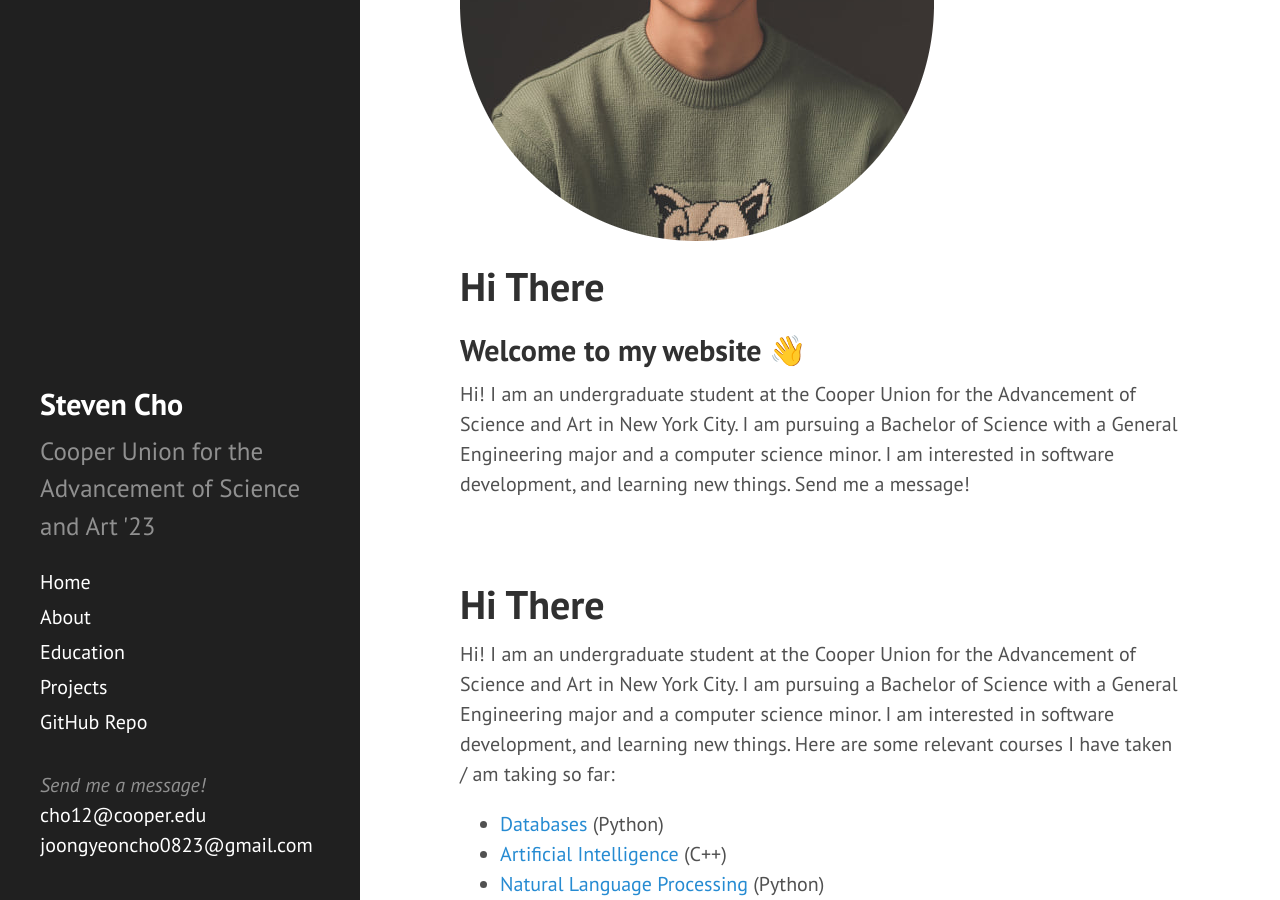
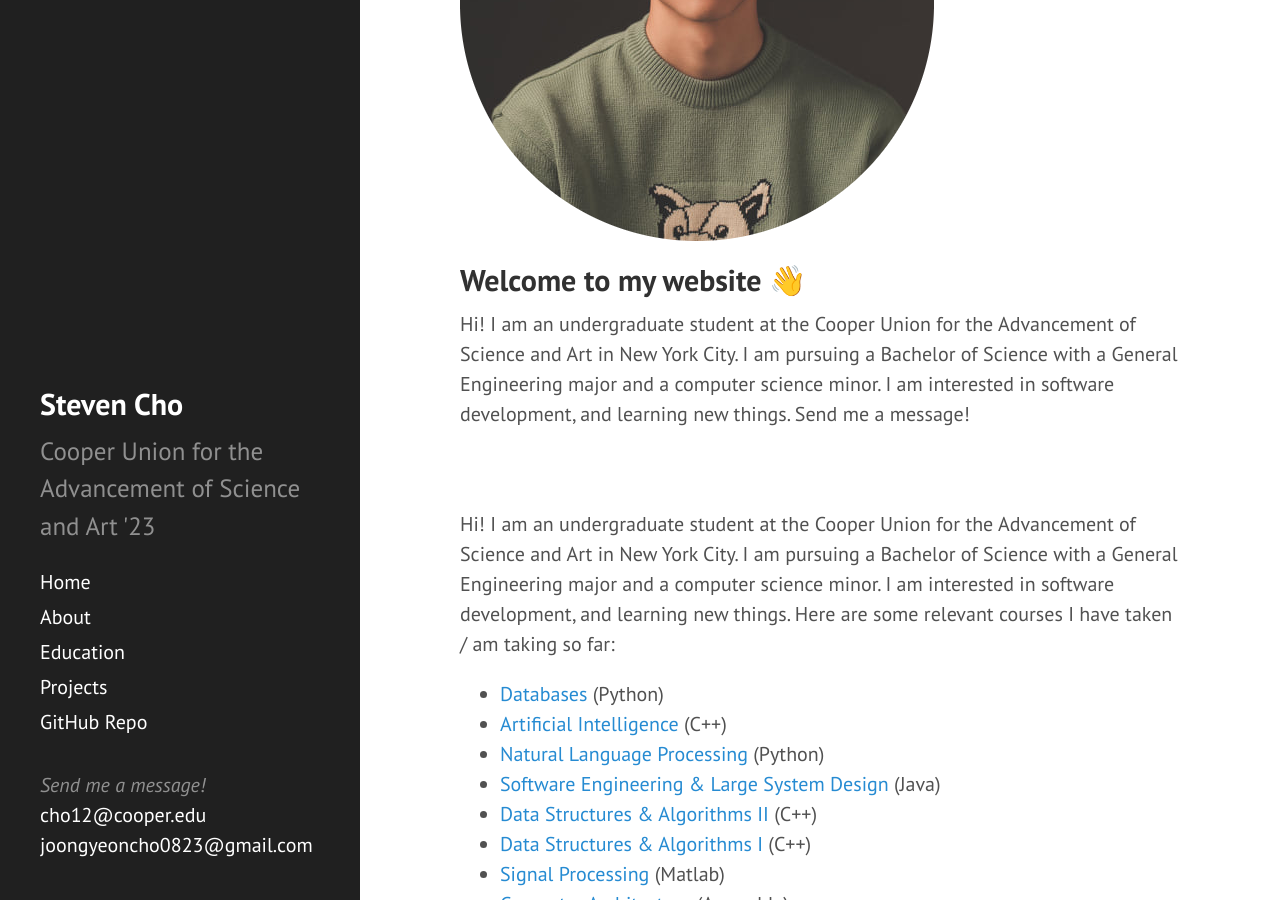
Before and after one commit to joongyeoncho0823/joongyeoncho0823.github.io, a Jekyll site: the page built from index.html, in a window 1280 px wide and 900 px high, scrolled down 313 px. Built offline with Jekyll 4.4.1, drawn with Linux system fonts in a browser that asks for light colours; Markdown is read by kramdown in place of the engine named in the settings; the list of posts is cut into pages by our own code.

Commit message:
changed front page outline

```diff
--- a/index.html
+++ b/index.html
@@ -7,11 +7,6 @@ title: Home
 <div class="posts">
   {% for post in paginator.posts %}
   <div class="post">
-    <h1 class="post-title">
-      <a href="{{ post.url }}">
-        {{ post.title }}
-      </a>
-    </h1>
 
     {{ post.content }}
   </div>
```
